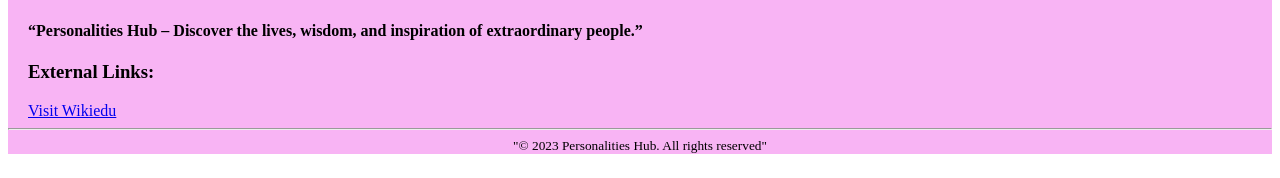
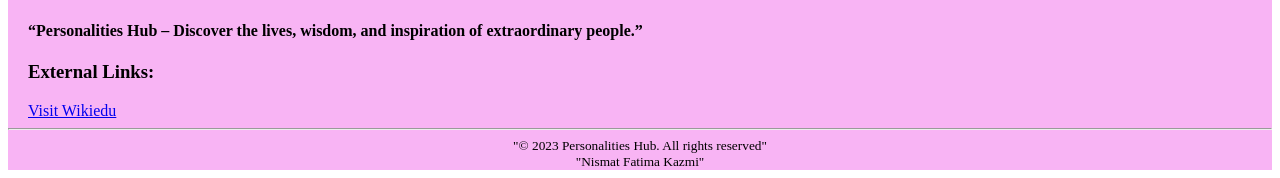
Before and after one commit to nismatfatima1512-del/1st-Assignment, a plain HTML site: page Assignment 2.html in a window 1280 px wide. Shown: the part 1178-1356 px from the top of the page. Drawn offline with Linux system fonts and the light colour scheme.

Commit message:
second commit

```diff
--- a/Assignment 2.html
+++ b/Assignment 2.html
@@ -74,6 +74,7 @@
                 <a href ="https://www.wikiedu.org" style="margin-left: 20px;">Visit Wikiedu</a>
                 <hr>
                 <small style="text-align: center; display: block;">"&copy; 2023 Personalities Hub. All rights reserved" </small>
+                <small style="text-align: center; display: block;">"Nismat Fatima Kazmi" </small>
             </footer>
         </section>
     </body>
```
